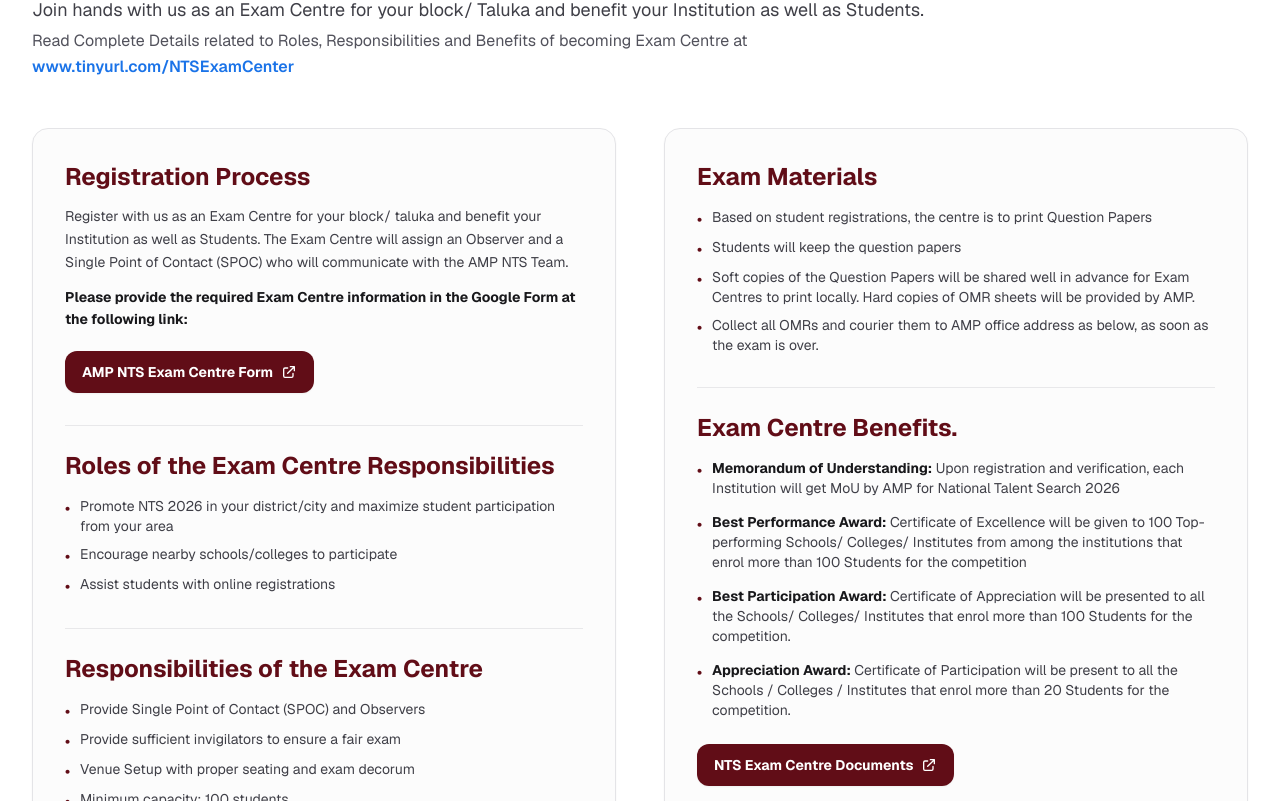
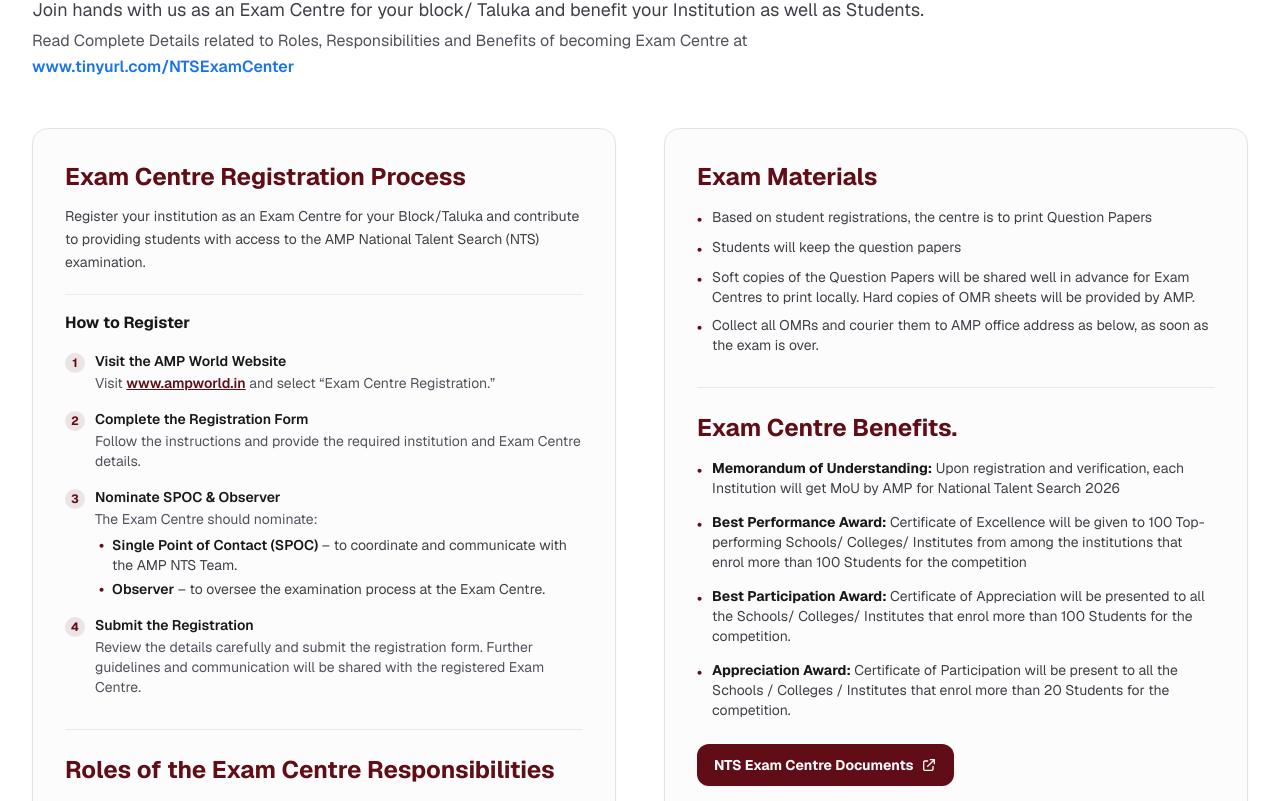
Before and after one commit to ansariafzal-ka/AMP-World-NTS-Web-Application-, a Next.js app: page /Become_An_Exam_Centre in a window 1280 px wide. Shown: the part 979-1780 px from the top of the page. Built offline with nearby package versions, Linux system fonts and the light colour scheme.

Commit message:
Made changes to registration pages

```diff
--- a/src/app/(public)/Become_An_Exam_Centre/page.tsx
+++ b/src/app/(public)/Become_An_Exam_Centre/page.tsx
@@ -172,34 +172,98 @@ export default function BecomeAnExamCentrePage() {
             </div>
 
             {/* Two-Column Grid */}
-            <div className="mt-10 sm:mt-12 grid grid-cols-1 lg:grid-cols-2 gap-8 lg:gap-12 items-stretch">
+            <div className="mt-10 sm:mt-12 grid grid-cols-1 lg:grid-cols-2 gap-8 lg:gap-12 items-start">
               {/* Left Column Card */}
-              <div className="rounded-2xl border border-zinc-200 bg-zinc-50/60 p-6 sm:p-8 shadow-xs flex flex-col justify-between">
+              <div className="rounded-2xl border border-zinc-200 bg-zinc-50/60 p-6 sm:p-8 shadow-xs flex flex-col">
                 <div className="space-y-8">
-                  {/* Registration Process */}
+                  {/* Exam Centre Registration Process */}
                   <div>
                     <h3 className="text-xl sm:text-2xl font-bold text-[#610D17]">
-                      Registration Process
+                      Exam Centre Registration Process
                     </h3>
                     <p className="mt-3 text-xs sm:text-sm text-zinc-700 leading-relaxed">
-                      Register with us as an Exam Centre for your block/ taluka and benefit your Institution as well as Students. The Exam Centre will assign an Observer and a Single Point of Contact (SPOC) who will communicate with the AMP NTS Team.
+                      Register your institution as an Exam Centre for your Block/Taluka and contribute to providing students with access to the AMP National Talent Search (NTS) examination.
                     </p>
-                    <p className="mt-3 text-xs sm:text-sm font-bold text-zinc-900 leading-relaxed">
-                      Please provide the required Exam Centre information in the Google Form at the following link:
-                    </p>
-                    <div className="mt-5">
-                      <Button
-                        href="https://docs.google.com/forms/d/e/1FAIpQLSduA3LlbIJsvfUCsfJeocHLifmrju864gwHhdxEZ76LB1b-yA/viewform?pli=1"
-                        target="_blank"
-                        rel="noopener noreferrer"
-                        variant="primary"
-                        size="md"
-                      >
-                        <span>AMP NTS Exam Centre Form</span>
-                        <svg className="w-4 h-4" fill="none" viewBox="0 0 24 24" stroke="currentColor">
-                          <path strokeLinecap="round" strokeLinejoin="round" strokeWidth={2} d="M10 6H6a2 2 0 00-2 2v10a2 2 0 002 2h10a2 2 0 002-2v-4M14 4h6m0 0v6m0-6L10 14" />
-                        </svg>
-                      </Button>
+
+                    <div className="mt-5 pt-4 border-t border-zinc-200/60">
+                      <h4 className="text-sm sm:text-base font-bold text-zinc-900">
+                        How to Register
+                      </h4>
+
+                      <div className="mt-4 space-y-4 text-xs sm:text-sm text-zinc-700">
+                        {/* Step 1 */}
+                        <div className="flex items-start gap-2.5">
+                          <span className="flex h-5 w-5 shrink-0 items-center justify-center rounded-full bg-[#610D17]/10 text-xs font-bold text-[#610D17] mt-0.5">
+                            1
+                          </span>
+                          <div>
+                            <p className="font-semibold text-zinc-900">Visit the AMP World Website</p>
+                            <p className="mt-0.5 text-zinc-600">
+                              Visit{" "}
+                              <a
+                                href="https://www.ampworld.in"
+                                target="_blank"
+                                rel="noopener noreferrer"
+                                className="font-semibold text-[#610D17] underline hover:text-[#7E1222] transition-colors"
+                              >
+                                www.ampworld.in
+                              </a>{" "}
+                              and select &ldquo;Exam Centre Registration.&rdquo;
+                            </p>
+                          </div>
+                        </div>
+
+                        {/* Step 2 */}
+                        <div className="flex items-start gap-2.5">
+                          <span className="flex h-5 w-5 shrink-0 items-center justify-center rounded-full bg-[#610D17]/10 text-xs font-bold text-[#610D17] mt-0.5">
+                            2
+                          </span>
+                          <div>
+                            <p className="font-semibold text-zinc-900">Complete the Registration Form</p>
+                            <p className="mt-0.5 text-zinc-600">
+                              Follow the instructions and provide the required institution and Exam Centre details.
+                            </p>
+                          </div>
+                        </div>
+
+                        {/* Step 3 */}
+                        <div className="flex items-start gap-2.5">
+                          <span className="flex h-5 w-5 shrink-0 items-center justify-center rounded-full bg-[#610D17]/10 text-xs font-bold text-[#610D17] mt-0.5">
+                            3
+                          </span>
+                          <div>
+                            <p className="font-semibold text-zinc-900">Nominate SPOC &amp; Observer</p>
+                            <p className="mt-0.5 text-zinc-600">The Exam Centre should nominate:</p>
+                            <ul className="mt-1.5 space-y-1 pl-1">
+                              <li className="flex items-start gap-2">
+                                <span className="text-[#610D17] font-bold">•</span>
+                                <span>
+                                  <strong className="text-zinc-900 font-semibold">Single Point of Contact (SPOC)</strong> – to coordinate and communicate with the AMP NTS Team.
+                                </span>
+                              </li>
+                              <li className="flex items-start gap-2">
+                                <span className="text-[#610D17] font-bold">•</span>
+                                <span>
+                                  <strong className="text-zinc-900 font-semibold">Observer</strong> – to oversee the examination process at the Exam Centre.
+                                </span>
+                              </li>
+                            </ul>
+                          </div>
+                        </div>
+
+                        {/* Step 4 */}
+                        <div className="flex items-start gap-2.5">
+                          <span className="flex h-5 w-5 shrink-0 items-center justify-center rounded-full bg-[#610D17]/10 text-xs font-bold text-[#610D17] mt-0.5">
+                            4
+                          </span>
+                          <div>
+                            <p className="font-semibold text-zinc-900">Submit the Registration</p>
+                            <p className="mt-0.5 text-zinc-600">
+                              Review the details carefully and submit the registration form. Further guidelines and communication will be shared with the registered Exam Centre.
+                            </p>
+                          </div>
+                        </div>
+                      </div>
                     </div>
                   </div>
 
@@ -252,7 +316,7 @@ export default function BecomeAnExamCentrePage() {
               </div>
 
               {/* Right Column Card */}
-              <div className="rounded-2xl border border-zinc-200 bg-zinc-50/60 p-6 sm:p-8 shadow-xs flex flex-col justify-between">
+              <div className="rounded-2xl border border-zinc-200 bg-zinc-50/60 p-6 sm:p-8 shadow-xs flex flex-col">
                 <div className="space-y-8">
                   {/* Exam Materials */}
                   <div>
--- a/src/app/(public)/Participating_Institution/page.tsx
+++ b/src/app/(public)/Participating_Institution/page.tsx
@@ -154,21 +154,25 @@ export default function ParticipatingInstitutionPage() {
                   <ul className="mt-6 space-y-5 text-sm sm:text-base text-zinc-700">
                     <li className="flex items-start gap-3">
                       <span className="text-[#610D17] font-bold text-lg leading-none mt-1">•</span>
-                      <div className="space-y-3">
-                        <span>Download the AMP World Mobile App (available on the Google Play Store).</span>
-                        <div className="pt-1">
-                          <Button
-                            href="/AMP_World_App"
-                            variant="primary"
-                            size="md"
-                          >
-                            <span>AMP World App</span>
-                            <svg className="w-4 h-4" fill="none" viewBox="0 0 24 24" stroke="currentColor">
-                              <path strokeLinecap="round" strokeLinejoin="round" strokeWidth={2} d="M14 5l7 7m0 0l-7 7m7-7H3" />
-                            </svg>
-                          </Button>
-                        </div>
-                      </div>
+                      <span>
+                        Download the{" "}
+                        <Link
+                          href="/AMP_World_App"
+                          className="font-semibold text-[#610D17] underline hover:text-[#7E1222] transition-colors"
+                        >
+                          AMP World Mobile App
+                        </Link>{" "}
+                        (available on the Google Play Store) or Visit{" "}
+                        <a
+                          href="https://www.ampworld.in"
+                          target="_blank"
+                          rel="noopener noreferrer"
+                          className="font-semibold text-[#610D17] underline hover:text-[#7E1222] transition-colors"
+                        >
+                          www.ampworld.in
+                        </a>
+                        .
+                      </span>
                     </li>
 
                     <li className="flex items-start gap-3">
```
